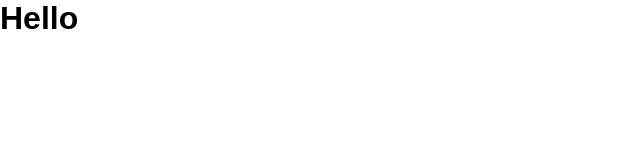
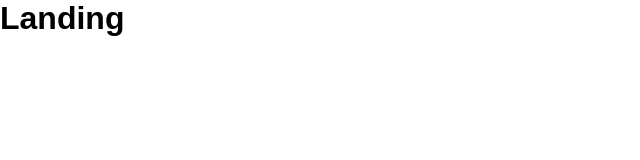
Before and after one commit to elishaking/blazehub, a React (Create React App) app in the folder client/: page / in a window 1280 px wide. Shown: the top 160 px of the page, without its empty margins (0-640 px from the left). Built offline with nearby package versions, Linux system fonts and the light colour scheme.

Commit message:
basic route

```diff
--- a/client/src/App.js
+++ b/client/src/App.js
@@ -1,11 +1,18 @@
 import React from 'react';
+import { BrowserRouter as Router, Route } from 'react-router-dom';
+import { Provider } from 'react-redux';
 import './App.css';
+import store from './store';
+
+import Landing from './components/Landing';
 
 function App() {
   return (
-    <div className="App">
-      <h1>Hello</h1>
-    </div>
+    <Provider store={store}>
+      <Router>
+        <Route exact path="/" component={Landing} />
+      </Router>
+    </Provider>
   );
 }
 
--- /dev/null
+++ b/client/src/components/Landing.js
@@ -0,0 +1,11 @@
+import React, { Component } from 'react'
+
+export default class Landing extends Component {
+  render() {
+    return (
+      <div>
+        <h1>Landing</h1>
+      </div>
+    )
+  }
+}
--- /dev/null
+++ b/client/src/redux_reducers/index.js
@@ -0,0 +1,3 @@
+import { combineReducers } from 'redux';
+
+export default combineReducers({});
--- /dev/null
+++ b/client/src/store.js
@@ -0,0 +1,17 @@
+import { createStore, applyMiddleware, compose } from 'redux';
+import thunk from 'redux-thunk';
+import rootReducer from './redux_reducers';
+
+const initialGlobalState = {};
+const middleware = [thunk];
+
+const store = createStore(
+  rootReducer,
+  initialGlobalState,
+  compose(
+    applyMiddleware(...middleware),
+    window.__REDUX_DEVTOOLS_EXTENSION__ && window.__REDUX_DEVTOOLS_EXTENSION__()
+  )
+);
+
+export default store;
```
